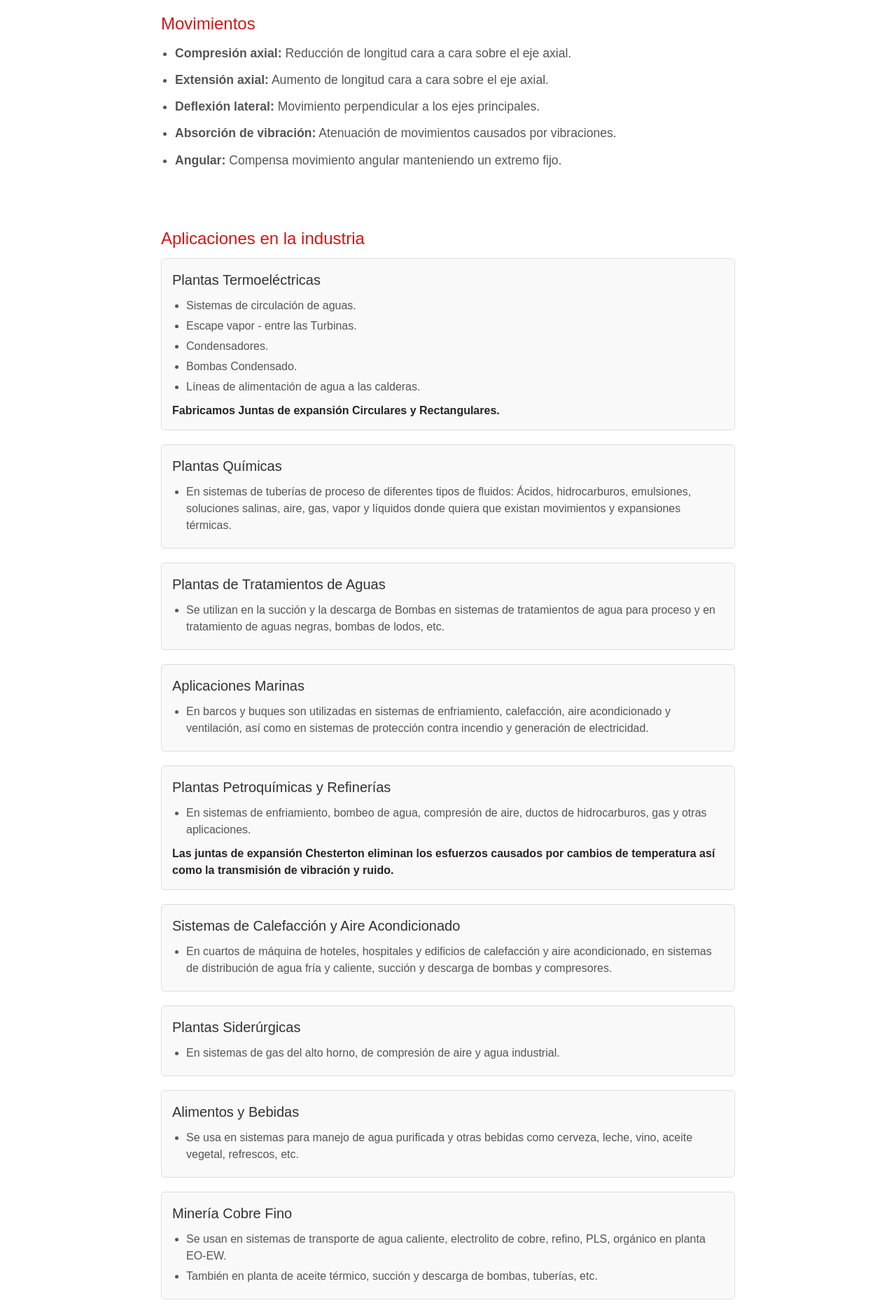
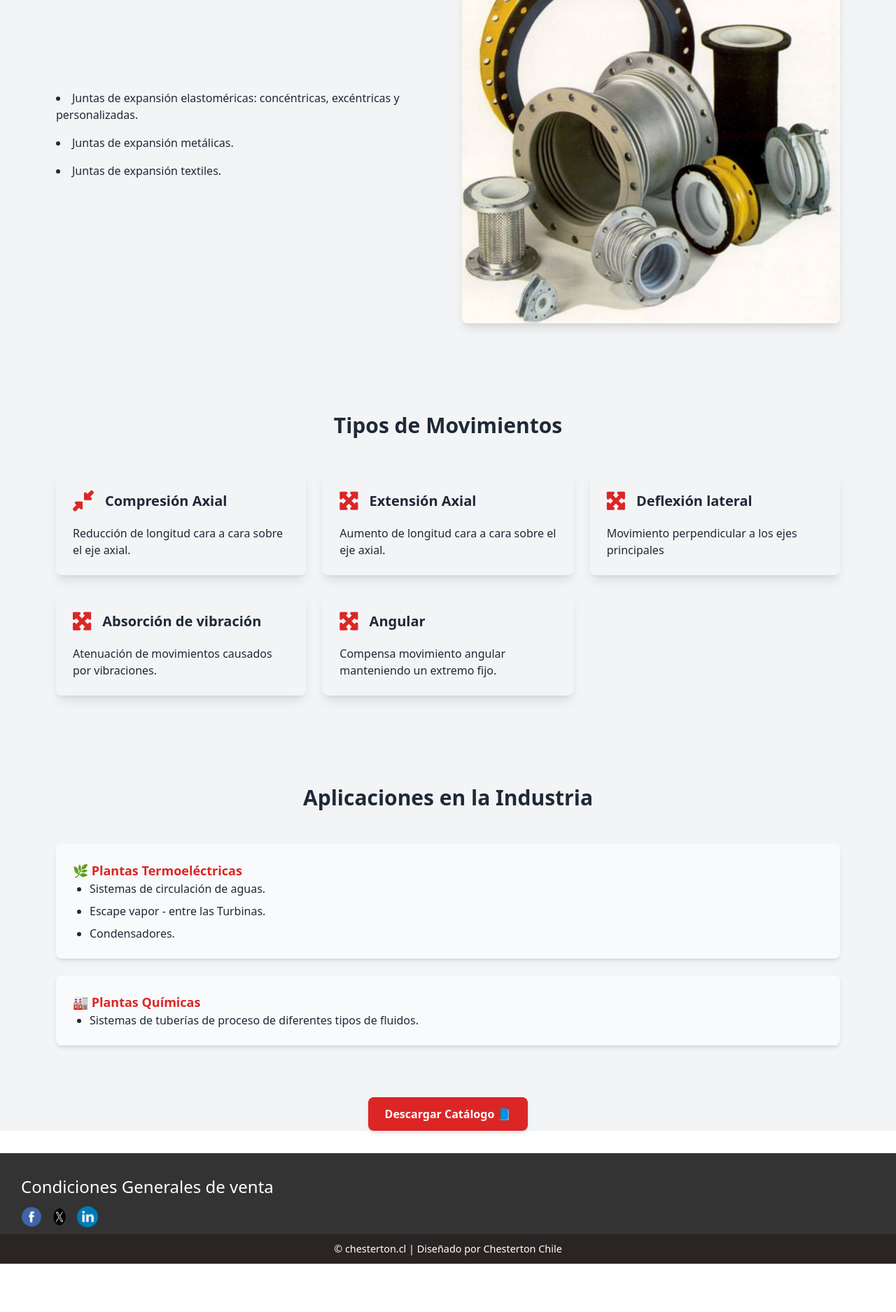
Before and after one commit to sebacoma/Chesterton, an Angular app: page /productos/juntas-expansion in a window 1280 px wide. Shown: the part 540-2415 px from the top of the page at 70% size. After the commit the page ends 2346 px from the top, so only its background shows below. Built offline with nearby package versions, Linux system fonts and the light colour scheme.

Commit message:
fix: Juntas de Expansion view

```diff
--- a/src/app/pages/productos/juntas-expansion/juntas-expansion.component.css
+++ b/src/app/pages/productos/juntas-expansion/juntas-expansion.component.css
@@ -1,181 +1,4 @@
-/* Existing styles */
-.mechanical-seals-container {
-    max-width: 900px;
-    margin: 20px auto;
-    padding: 20px;
-    font-family: Arial, sans-serif;
-  }
-  .mechanical-seals-container h1{
-    font-size: 2em;
-    color: #d41616;
-    margin-bottom: 20px;
-  }
-  .title-main {
-    font-size: 2.5rem;
-    color: #d41616;
-    text-align: center;
-    margin-bottom: 30px;
-  }
-
-  .styled-list {
-    list-style-type: square;
-    padding-left: 20px;
-    font-size: 1.1rem;
-    line-height: 1.6;
-    margin: 0 0 20px 0;
-  }
-
-  .styled-list li {
-    color: #555;
-  }
-
-  .image-section img {
-    border: 2px solid #ddd;
-    border-radius: 8px;
-    transition: transform 0.3s ease-in-out;
-  }
-
-  .image-section img:hover {
-    transform: scale(1.05);
-  }
-
-  .cta-button {
-    background-color: #ff6666;
-    color: #fff;
-    padding: 12px 24px;
-    border: none;
-    border-radius: 8px;
-    font-size: 1rem;
-    cursor: pointer;
-    transition: background-color 0.3s, transform 0.3s ease;
-    box-shadow: 0 4px 8px rgba(0, 0, 0, 0.1);
-  }
-
-  .cta-button:hover {
-    background-color: #ff4d4d;
-    transform: translateY(-3px);
-  }
-
-
-  .content-wrapper {
-    display: flex;
-    align-items: flex-start;
-    opacity: 0;
-    animation: fadeIn 2s ease-in-out forwards;
-  }
-
-  .content-wrapper p {
-    flex: 1;
-    margin-right: 20px;
-    text-align: justify;
-  }
-
-  .content-wrapper h1 {
-    flex: 1;
-    font-size: 2em;
-    color: #d41616;
-    margin-bottom: 20px;
-  }
-
-  /* New animation styles */
-  @keyframes fadeIn {
-    from {
-      opacity: 0;
-      transform: translateY(20px);
-    }
-    to {
-      opacity: 1;
-      transform: translateY(0);
-    }
-  }
-
-  .explore-section {
-    max-width: 900px;
-    margin: 20px auto;
-    padding: 20px;
-    font-family: Arial, sans-serif;
-    opacity: 0;
-    animation: fadeIn 3s ease-in-out forwards;
-  }
-
-  .explore-section h2 {
-    font-size: 1.5em;
-    color: #d41616;
-    margin-bottom: 10px;
-  }
-
-  .explore-section ul {
-    list-style-type: disc;
-  }
-
-  .explore-section ul li {
-    font-size: 1em;
-    margin-bottom: 10px;
-  }
-
-  .explore-section ul li a {
-    color: #fc0000;
-    text-decoration: none;
-  }
-
-  .explore-section ul li a:hover {
-    text-decoration: underline;
-  }
-
-  .image-section {
-    flex-shrink: 0;
-    margin-right: 0;
-  }
-
-  .image-section img {
-    max-width: 60%;
-    height: auto;
-  }
-  .industry {
-    margin-bottom: 20px;
-    padding: 15px;
-    background-color: #f9f9f9;
-    border: 1px solid #ddd;
-    border-radius: 5px;
-  }
-
-  .industry h3 {
-    font-size: 1.25em;
-    color: #333;
-    margin-bottom: 10px;
-  }
-
-  .industry ul {
-    list-style-type: disc;
-    padding-left: 20px;
-    margin: 0;
-  }
-
-  .industry ul li {
-    font-size: 1em;
-    margin-bottom: 5px;
-    color: #555;
-  }
-
-  .industry p {
-    font-weight: bold;
-    color: rgb(41, 35, 35);
+.mt-10{
     margin-top: 10px;
-  }
-  .cta-button {
-    background-color: #ff6666;
-    color: #fff;
-    border: none;
-    padding: 10px 20px;
-    border-radius: 5px;
-    font-size: 16px;
-    font-weight: bold;
-    cursor: pointer;
-    box-shadow: 0 4px 6px rgba(0, 0, 0, 0.1);
-    transition: background-color 0.3s ease, transform 0.2s ease;
-  }
-
-  .cta-button:hover {
-    background-color: #ff4d4d;
-    transform: scale(1.05);
-  }
+    margin-bottom: 2rem;
+}
--- a/src/app/pages/productos/juntas-expansion/juntas-expansion.component.html
+++ b/src/app/pages/productos/juntas-expansion/juntas-expansion.component.html
@@ -1,103 +1,134 @@
-<div class="mechanical-seals-container">
-  <h1>Juntas de Expansión</h1>
-  <div class="content-wrapper">
-    <ul class="styled-list">
-      <li>Juntas de expansión elastoméricas: concéntricas, excéntricas y personalizadas.</li>
-      <li>Juntas de expansión metálicas.</li>
-      <li>Juntas de expansión textiles.</li>
+<!DOCTYPE html>
+<html lang="es">
+<head>
+    <meta charset="UTF-8">
+    <meta name="viewport" content="width=device-width, initial-scale=1.0">
+    <title>Juntas de Expansión</title>
+    <link rel="stylesheet" href="https://cdnjs.cloudflare.com/ajax/libs/font-awesome/6.0.0-beta3/css/all.min.css">
+    <link href="https://cdn.jsdelivr.net/npm/tailwindcss@2.2.19/dist/tailwind.min.css" rel="stylesheet">
+    <style>
+        /* Animaciones personalizadas */
+        @keyframes fade-in-down {
+            from { opacity: 0; transform: translateY(-20px); }
+            to { opacity: 1; transform: translateY(0); }
+        }
+
+        @keyframes fade-in {
+            from { opacity: 0; }
+            to { opacity: 1; }
+        }
+
+        @keyframes bounce {
+            0%, 20%, 50%, 80%, 100% { transform: translateY(0); }
+            40% { transform: translateY(-10px); }
+            60% { transform: translateY(-5px); }
+        }
+
+        .animate-fade-in-down { animation: fade-in-down 1s ease-out forwards; }
+        .animate-fade-in { animation: fade-in 1s ease-out 1s forwards; }
+        .cta-button { animation: bounce 2s infinite; }
+    </style>
+</head>
+<body class="bg-gray-100 text-gray-800">
+
+    <!-- Sección Hero -->
+    <header class="hero-section bg-gradient-to-br from-red-500 to-red-700 text-white text-center py-20">
+        <h1 class="text-4xl md:text-6xl font-bold mb-4 animate-fade-in-down">Juntas de Expansión</h1>
+        <p class="text-lg md:text-2xl mb-6 animate-fade-in">La solución ideal para absorber vibraciones y movimientos en sistemas industriales.</p>
+        <a (click)="scrollToSection('#explore')" class="cta-button bg-white text-red-600 hover:bg-red-600 hover:text-white py-3 px-6 rounded-lg font-bold transition-all">Explorar Más</a>
+    </header>
+
+    <!-- Sección de contenido -->
+    <section class="py-16 px-8 md:px-20">
+        <div class="content-wrapper grid md:grid-cols-2 gap-10 items-center">
+          <ul class="styled-list space-y-4 list-disc list-inside">
+            <li class="hover:scale-105 transition-transform">
+                Juntas de expansión elastoméricas: concéntricas, excéntricas y personalizadas.
+            </li>
+            <li class="hover:scale-105 transition-transform">
+                Juntas de expansión metálicas.
+            </li>
+            <li class="hover:scale-105 transition-transform">
+                Juntas de expansión textiles.
+            </li>
         </ul>
-    <div class="image-section">
-      <img src="../../../../assets/JuntaExpansion/JuntaExpansion.jpg" alt="Junta de Expansión">
+            <div class="image-section overflow-hidden rounded-lg shadow-lg hover:shadow-xl transition-shadow">
+                <img src="../../../../assets/JuntaExpansion/JuntaExpansion.jpg" alt="Junta de Expansión" class="w-full hover:scale-110 transition-transform duration-500">
             </div>
         </div>
+    </section>
 
-  <div class="explore-section">
-    <h2>Movimientos</h2>
-    <ul class="styled-list">
-      <li><strong>Compresión axial:</strong> Reducción de longitud cara a cara sobre el eje axial.</li>
-      <li><strong>Extensión axial:</strong> Aumento de longitud cara a cara sobre el eje axial.</li>
-      <li><strong>Deflexión lateral:</strong> Movimiento perpendicular a los ejes principales.</li>
-      <li><strong>Absorción de vibración:</strong> Atenuación de movimientos causados por vibraciones.</li>
-      <li><strong>Angular:</strong> Compensa movimiento angular manteniendo un extremo fijo.</li>
-    </ul>
+    <!-- Sección de Movimientos -->
+    <section id="explore" class="py-16 px-8 md:px-20">
+        <h2 class="text-3xl font-bold text-center mb-12">Tipos de Movimientos</h2>
+        <div class="explore-section grid md:grid-cols-2 lg:grid-cols-3 gap-6">
+            <div class="card p-6 rounded-lg shadow-lg hover:shadow-xl transition-all transform hover:scale-105">
+                <div class="flex items-center mb-4">
+                    <i class="fas fa-compress-alt text-red-600 text-3xl mr-4"></i>
+                    <h3 class="text-xl font-semibold">Compresión Axial</h3>
                 </div>
+                <p>Reducción de longitud cara a cara sobre el eje axial.</p>
+            </div>
+            <div class="card p-6 rounded-lg shadow-lg hover:shadow-xl transition-all transform hover:scale-105">
+                <div class="flex items-center mb-4">
+                    <i class="fas fa-expand-arrows-alt text-red-600 text-3xl mr-4"></i>
+                    <h3 class="text-xl font-semibold">Extensión Axial</h3>
+                </div>
+                <p>Aumento de longitud cara a cara sobre el eje axial.</p>
+            </div>
+            <div class="card p-6 rounded-lg shadow-lg hover:shadow-xl transition-all transform hover:scale-105">
+              <div class="flex items-center mb-4">
+                  <i class="fas fa-expand-arrows-alt text-red-600 text-3xl mr-4"></i>
+                  <h3 class="text-xl font-semibold">Deflexión lateral</h3>
+              </div>
+              <p> Movimiento perpendicular a los ejes principales</p>
+          </div>
+          <div class="card p-6 rounded-lg shadow-lg hover:shadow-xl transition-all transform hover:scale-105">
+            <div class="flex items-center mb-4">
+                <i class="fas fa-expand-arrows-alt text-red-600 text-3xl mr-4"></i>
+                <h3 class="text-xl font-semibold">Absorción de vibración</h3>
+            </div>
+            <p> Atenuación de movimientos causados por vibraciones.</p>
+        </div>
+        <div class="card p-6 rounded-lg shadow-lg hover:shadow-xl transition-all transform hover:scale-105">
+          <div class="flex items-center mb-4">
+              <i class="fas fa-expand-arrows-alt text-red-600 text-3xl mr-4"></i>
+              <h3 class="text-xl font-semibold">Angular</h3>
+          </div>
+          <p> Compensa movimiento angular manteniendo un extremo fijo.</p>
+      </div>
+        </div>
+    </section>
 
-  <div class="explore-section">
-    <h2>Aplicaciones en la industria</h2>
-
-    <div class="industry">
-      <h3>Plantas Termoeléctricas</h3>
-      <ul>
+    <!-- Sección de Aplicaciones -->
+    <section class="py-16 px-8 md:px-20">
+        <h2 class="text-3xl font-bold text-center mb-12">Aplicaciones en la Industria</h2>
+        <div class="industry-section space-y-6">
+            <div class="industry-card p-6 bg-gray-50 rounded-lg shadow-md hover:shadow-xl transition-all transform hover:scale-105">
+                <h3 class="text-lg font-bold text-red-600">🌿 Plantas Termoeléctricas</h3>
+                <ul class="list-disc ml-6 space-y-2">
                     <li>Sistemas de circulación de aguas.</li>
                     <li>Escape vapor - entre las Turbinas.</li>
                     <li>Condensadores.</li>
-        <li>Bombas Condensado.</li>
-        <li>Líneas de alimentación de agua a las calderas.</li>
-      </ul>
-      <p><strong>Fabricamos Juntas de expansión Circulares y Rectangulares.</strong></p>
-    </div>
-
-    <div class="industry">
-      <h3>Plantas Químicas</h3>
-      <ul>
-        <li>En sistemas de tuberías de proceso de diferentes tipos de fluidos: Ácidos, hidrocarburos, emulsiones, soluciones salinas, aire, gas, vapor y líquidos donde quiera que existan movimientos y expansiones térmicas.</li>
                 </ul>
             </div>
-
-    <div class="industry">
-      <h3>Plantas de Tratamientos de Aguas</h3>
-      <ul>
-        <li>Se utilizan en la succión y la descarga de Bombas en sistemas de tratamientos de agua para proceso y en tratamiento de aguas negras, bombas de lodos, etc.</li>
+            <div class="industry-card p-6 bg-gray-50 rounded-lg shadow-md hover:shadow-xl transition-all transform hover:scale-105">
+                <h3 class="text-lg font-bold text-red-600">🏭 Plantas Químicas</h3>
+                <ul class="list-disc ml-6 space-y-2">
+                    <li>Sistemas de tuberías de proceso de diferentes tipos de fluidos.</li>
                 </ul>
             </div>
+        </div>
+    </section>
 
-    <div class="industry">
-      <h3>Aplicaciones Marinas</h3>
-      <ul>
-        <li>En barcos y buques son utilizadas en sistemas de enfriamiento, calefacción, aire acondicionado y ventilación, así como en sistemas de protección contra incendio y generación de electricidad.</li>
-      </ul>
-    </div>
+    <!-- Botón de descarga -->
+    <section class="text-center mt-10">
+        <a href="../../../../assets/JuntaExpansion/Catalogo Juntas de Expansion Chesterton.pdf" target="_blank">
+            <button class="cta-button bg-red-600 text-white py-3 px-6 rounded-lg font-bold shadow-md hover:bg-red-700 hover:scale-105 transition-all ">
+                Descargar Catálogo 📘
+            </button>
+        </a>
+    </section>
 
-    <div class="industry">
-      <h3>Plantas Petroquímicas y Refinerías</h3>
-      <ul>
-        <li>En sistemas de enfriamiento, bombeo de agua, compresión de aire, ductos de hidrocarburos, gas y otras aplicaciones.</li>
-      </ul>
-      <p><strong>Las juntas de expansión Chesterton eliminan los esfuerzos causados por cambios de temperatura así como la transmisión de vibración y ruido.</strong></p>
-    </div>
-
-    <div class="industry">
-      <h3>Sistemas de Calefacción y Aire Acondicionado</h3>
-      <ul>
-        <li>En cuartos de máquina de hoteles, hospitales y edificios de calefacción y aire acondicionado, en sistemas de distribución de agua fría y caliente, succión y descarga de bombas y compresores.</li>
-      </ul>
-    </div>
-
-    <div class="industry">
-      <h3>Plantas Siderúrgicas</h3>
-      <ul>
-        <li>En sistemas de gas del alto horno, de compresión de aire y agua industrial.</li>
-      </ul>
-    </div>
-
-    <div class="industry">
-      <h3>Alimentos y Bebidas</h3>
-      <ul>
-        <li>Se usa en sistemas para manejo de agua purificada y otras bebidas como cerveza, leche, vino, aceite vegetal, refrescos, etc.</li>
-      </ul>
-    </div>
-
-    <div class="industry">
-      <h3>Minería Cobre Fino</h3>
-      <ul>
-        <li>Se usan en sistemas de transporte de agua caliente, electrolito de cobre, refino, PLS, orgánico en planta EO-EW.</li>
-        <li>También en planta de aceite térmico, succión y descarga de bombas, tuberías, etc.</li>
-      </ul>
-    </div>
-    <div class="catalog-download">
-      <a href="../../../../assets/JuntaExpansion/Catalogo Juntas de Expansion Chesterton.pdf" target="_blank">
-        <button class="cta-button">Descargar Catálogo</button>
-      </a>
-    </div>
-
-  </div>
+</body>
+</html>
--- a/src/app/pages/productos/juntas-expansion/juntas-expansion.component.ts
+++ b/src/app/pages/productos/juntas-expansion/juntas-expansion.component.ts
@@ -22,6 +22,9 @@ export class JuntasExpansionComponent implements AfterViewInit {
       slide.appendChild(items[0]);
     }
   }
+  scrollToSection(section: string) {
+    document.querySelector(section)?.scrollIntoView({ behavior: 'smooth' });
+  }
 
   onPrevClick(): void {
     const items = document.querySelectorAll<HTMLElement>('.item');
```
Lines whose indentation alone changed are shown as unchanged.
